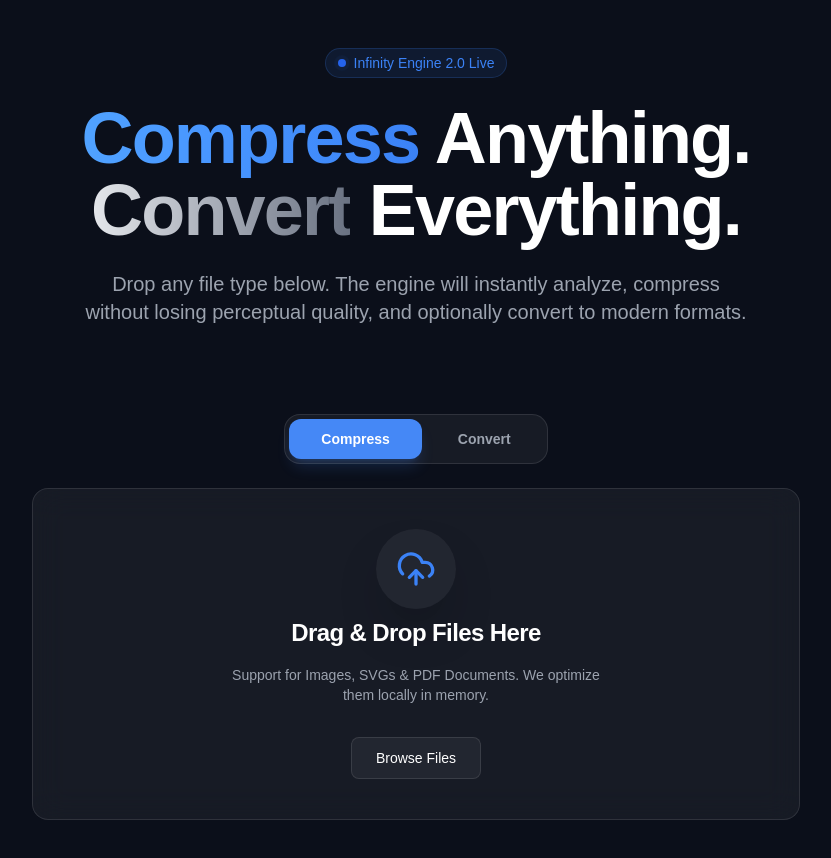
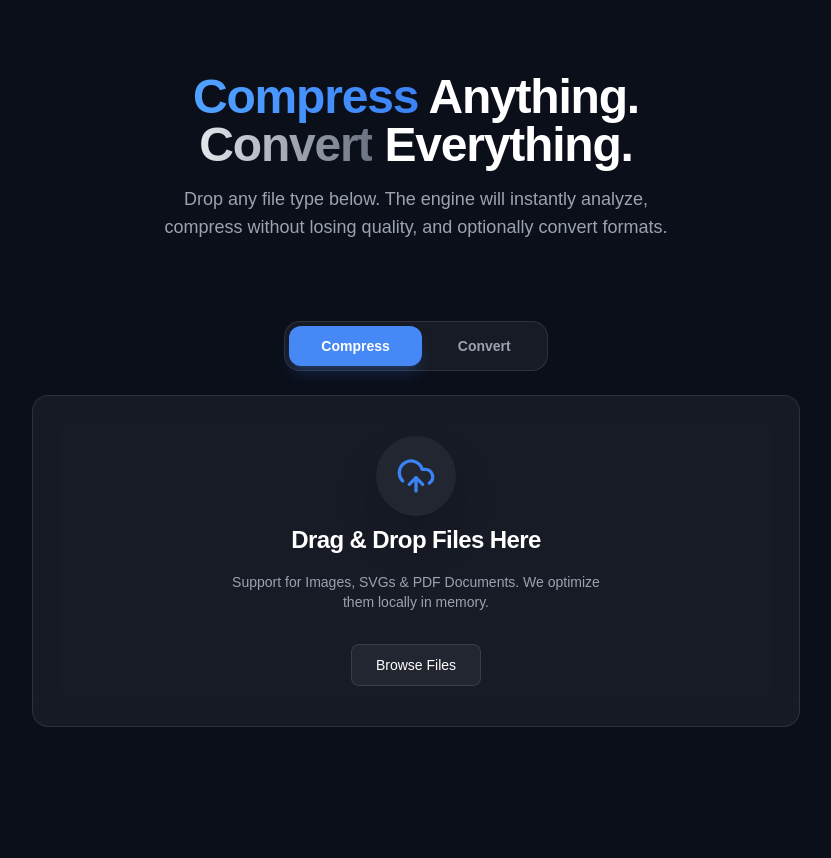
Before and after one commit to Hari1234-ai/Infinity-Compress, a Next.js app in the folder frontend/: page / in a window 1280 px wide. Shown: the top 858 px of the page, without its empty margins (224-1055 px from the left). After the commit the page ends 800 px from the top, so only its background shows below. Built offline with nearby package versions, Linux system fonts and the light colour scheme.

Commit message:
🎨 UI Polish: Centered layout, downsized title, and custom Infinity branching

```diff
--- a/frontend/src/app/layout.tsx
+++ b/frontend/src/app/layout.tsx
@@ -4,6 +4,9 @@ import "./globals.css";
 export const metadata: Metadata = {
   title: "InfinityCompress — Compress Anything. Convert Everything.",
   description: "A universal file compression and format conversion platform.",
+  icons: {
+    icon: "/favicon.png",
+  }
 };
 
 export default function RootLayout({
@@ -13,8 +16,8 @@ export default function RootLayout({
 }>) {
   return (
     <html lang="en" className="dark">
-      <body className="antialiased min-h-screen bg-[#0b0f1a] text-white">
-        <main className="container mx-auto px-4 py-12 max-w-5xl">
+      <body className="antialiased min-h-screen bg-[#0b0f1a] text-white flex items-center justify-center">
+        <main className="w-full max-w-5xl py-8">
           {children}
         </main>
       </body>
--- a/frontend/src/app/page.tsx
+++ b/frontend/src/app/page.tsx
@@ -12,22 +12,14 @@ export default function Home() {
         transition={{ duration: 0.6 }}
         className="text-center w-full max-w-4xl"
       >
-        <div className="inline-flex items-center space-x-2 px-3 py-1 mb-6 rounded-full bg-brand-500/10 border border-brand-500/20 text-brand-500 text-sm font-medium">
-          <span className="relative flex h-2 w-2">
-            <span className="animate-ping absolute inline-flex h-full w-full rounded-full bg-brand-500 opacity-75"></span>
-            <span className="relative inline-flex rounded-full h-2 w-2 bg-brand-600"></span>
-          </span>
-          <span>Infinity Engine 2.0 Live</span>
-        </div>
-
-        <h1 className="text-5xl md:text-7xl font-extrabold tracking-tight text-white mb-6">
+        <h1 className="text-4xl md:text-5xl font-extrabold tracking-tight text-white mb-4">
           <span className="text-transparent bg-clip-text bg-gradient-to-r from-blue-400 to-brand-500">Compress</span> Anything.
           <br className="hidden md:block" />
           <span className="text-transparent bg-clip-text bg-gradient-to-r from-gray-200 to-gray-500"> Convert</span> Everything.
         </h1>
 
-        <p className="text-lg md:text-xl text-text-secondary max-w-2xl mx-auto mb-10">
-          Drop any file type below. The engine will instantly analyze, compress without losing perceptual quality, and optionally convert to modern formats.
+        <p className="text-base md:text-lg text-text-secondary max-w-lg mx-auto mb-8">
+          Drop any file type below. The engine will instantly analyze, compress without losing quality, and optionally convert formats.
         </p>
       </motion.div>
 
```
Also changed, not shown: frontend/public/favicon.png (added).
